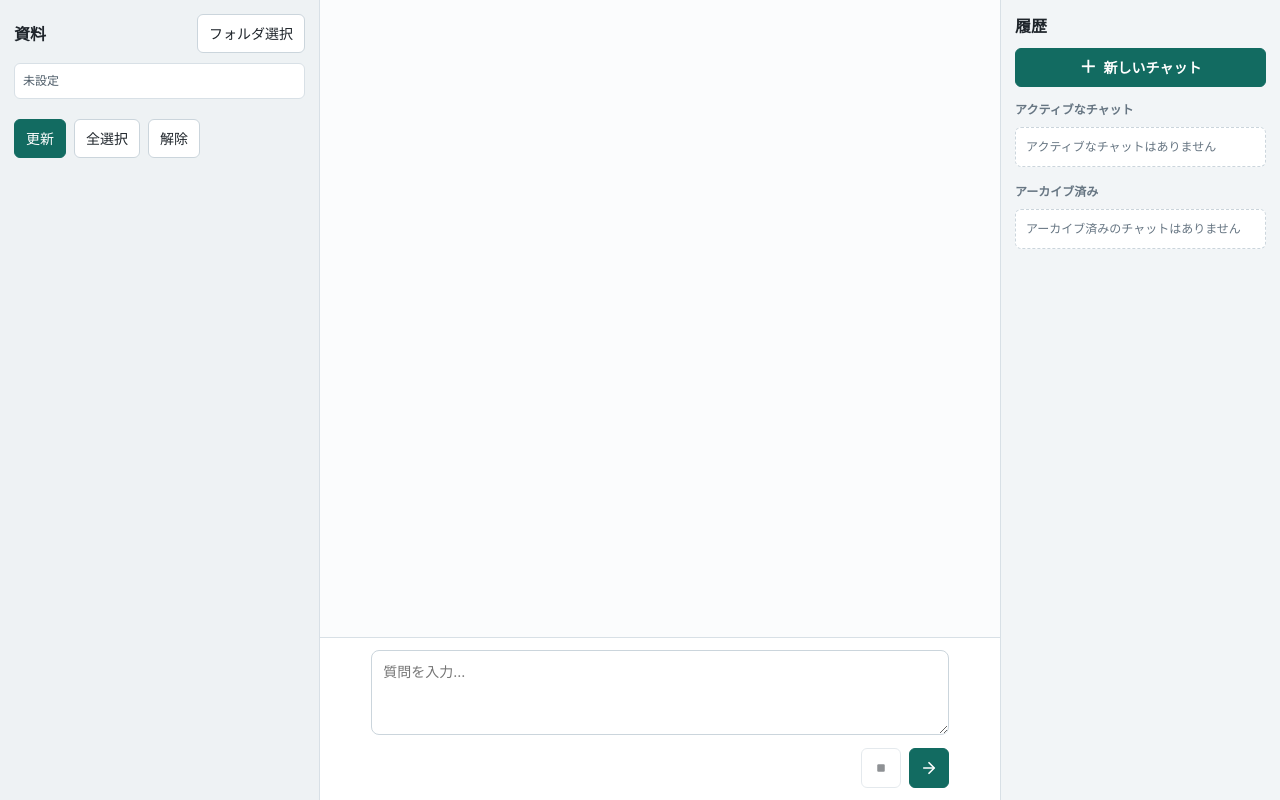
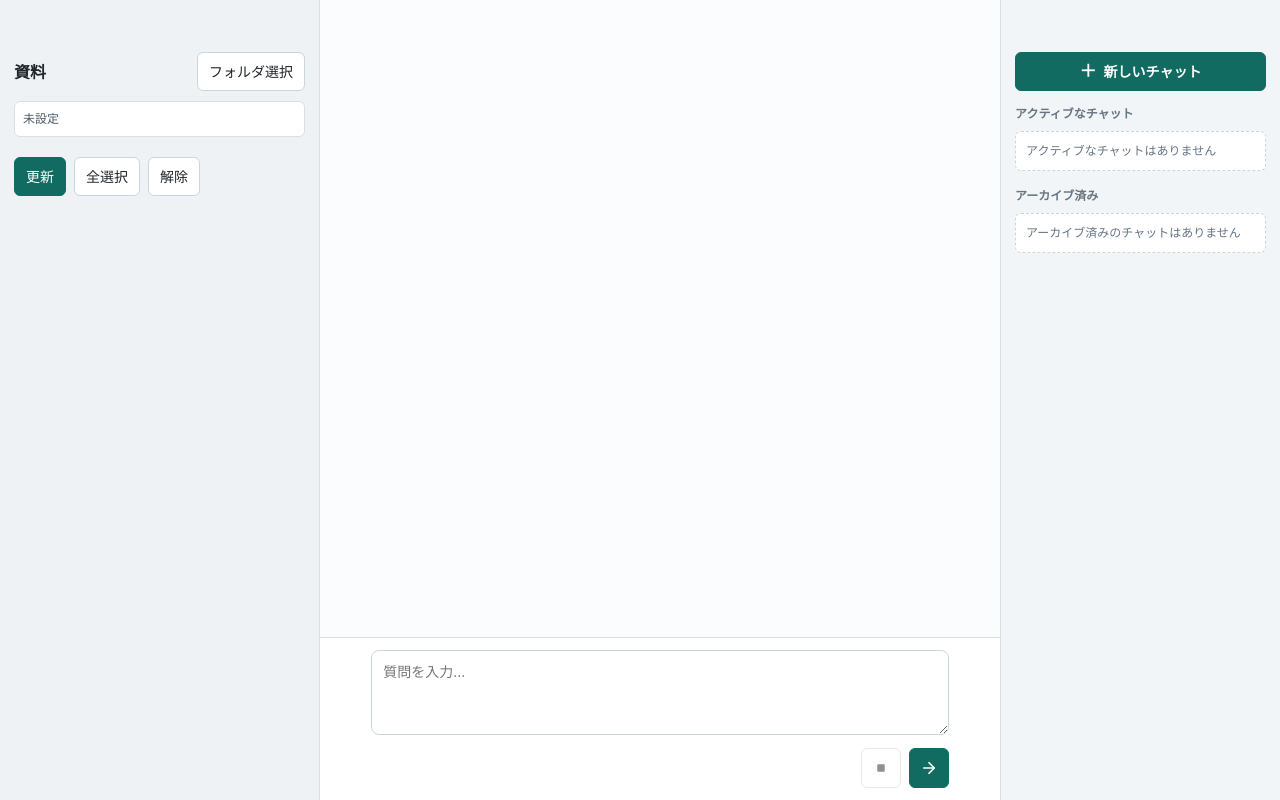
Before and after one commit to skmtrd/mini-lm, a website built with Vite: page index.html in a window 1280 px wide. Built offline with nearby package versions, Linux system fonts and the light colour scheme.

Commit message:
Blend macOS titlebar into app chrome

```diff
--- a/src/main.js
+++ b/src/main.js
@@ -41,6 +41,7 @@ const state = {
 document.querySelector("#app").innerHTML = `
   <div class="shell">
     <div id="toastRegion" class="toast-region" aria-live="polite" aria-atomic="false"></div>
+    <div class="window-drag-region" data-tauri-drag-region></div>
     <aside class="sidebar source-sidebar">
       <section class="source-panel">
         <div class="source-head">
@@ -92,9 +93,6 @@ document.querySelector("#app").innerHTML = `
     </main>
 
     <aside class="history-sidebar">
-      <div class="history-head">
-        <h2>履歴</h2>
-      </div>
       <button id="newChatButton" class="new-chat-button" type="button">
         <span aria-hidden="true">＋</span>
         新しいチャット
--- a/src/styles.css
+++ b/src/styles.css
@@ -1,4 +1,5 @@
 :root {
+  --window-drag-height: 38px;
   color: #1f252b;
   background: #f5f7f8;
   font-family:
@@ -138,9 +139,18 @@ button.primary {
   overflow: hidden;
 }
 
+.window-drag-region {
+  position: fixed;
+  top: 0;
+  right: 0;
+  left: 0;
+  z-index: 9;
+  height: var(--window-drag-height);
+}
+
 .sidebar {
   overflow: auto;
-  padding: 14px;
+  padding: calc(14px + var(--window-drag-height)) 14px 14px;
   border-right: 1px solid #d8e0e6;
   background: #eef2f4;
 }
@@ -151,26 +161,13 @@ button.primary {
 
 .history-sidebar {
   overflow: auto;
-  padding: 14px;
+  padding: calc(14px + var(--window-drag-height)) 14px 14px;
   border-left: 1px solid #d8e0e6;
   background: #f2f5f7;
 }
 
 .history-sidebar.is-locked {
   opacity: 0.78;
-}
-
-.history-head {
-  display: flex;
-  align-items: center;
-  justify-content: space-between;
-  margin-bottom: 10px;
-}
-
-.history-head h2 {
-  margin: 0;
-  font-size: 16px;
-  letter-spacing: 0;
 }
 
 .new-chat-button {
@@ -473,7 +470,7 @@ button.primary {
 .messages {
   min-height: 0;
   overflow: auto;
-  padding: 22px clamp(18px, 4vw, 52px);
+  padding: calc(22px + var(--window-drag-height)) clamp(18px, 4vw, 52px) 22px;
 }
 
 .jump-latest {
```
Also changed, not shown: src-tauri/tauri.conf.json (+7 -1 lines).
